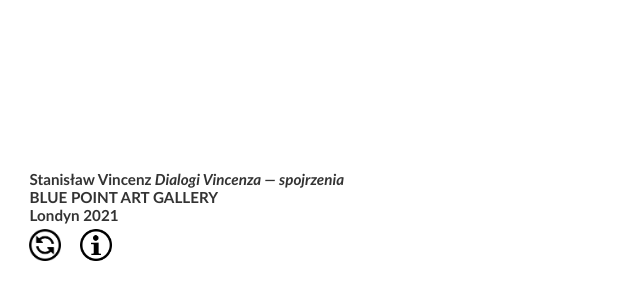
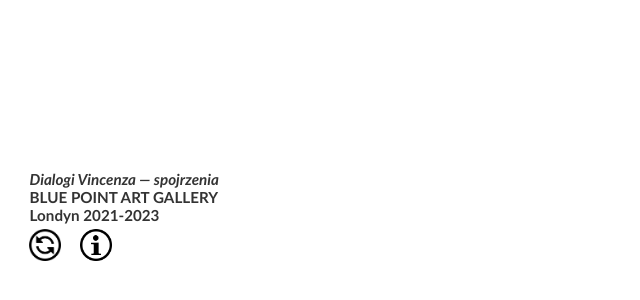
Before and after one commit to jakub8745/csb-0u6z1, a plain HTML site: page index.html in a window 1280 px wide. Shown: the part 494-794 px from the top of the page, without its empty margins (0-640 px from the left). Drawn offline with nearby package versions, Linux system fonts and the light colour scheme.

Commit message:
Update index.html

```diff
--- a/index.html
+++ b/index.html
@@ -56,13 +56,13 @@ coming next:
 <body>
   <section id="loading-screen">
     <img src="/textures/BluePointGallery.gif" alt="LogoBluePointArtGallery" width="10%" />
-    Stanisław Vincenz<br /><i><b>... Dialogi Vincenza — spojrzenia</b></i></section>
+   <i><b>... Dialogi Vincenza — spojrzenia</b></i></section>
 
   <canvas id="c"></canvas>
   <div class="exhibition-name">
     <section>
-      <b>Stanisław Vincenz<i> Dialogi Vincenza — spojrzenia</i><b /><br /><a href="https://bluepointart.uk/">
-        BLUE POINT ART GALLERY</a><br />Londyn 2021<br />
+      <b><i> Dialogi Vincenza — spojrzenia</i><b /><br /><a href="https://bluepointart.uk/">
+        BLUE POINT ART GALLERY</a><br />Londyn 2021-2023<br />
     </section>
   </div>
 
```
